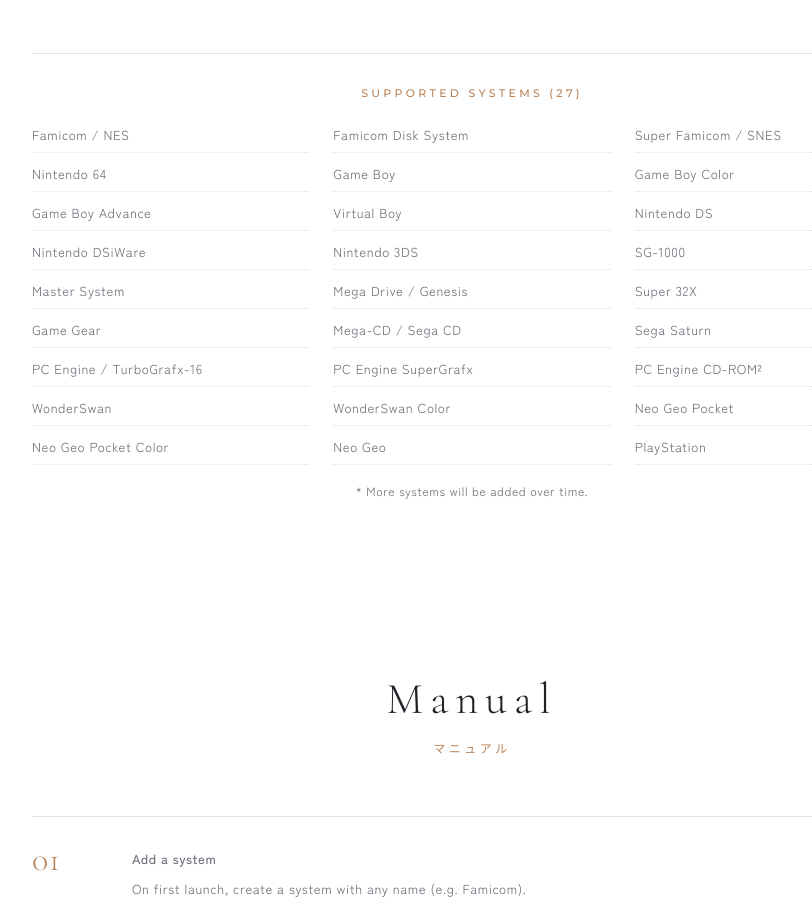
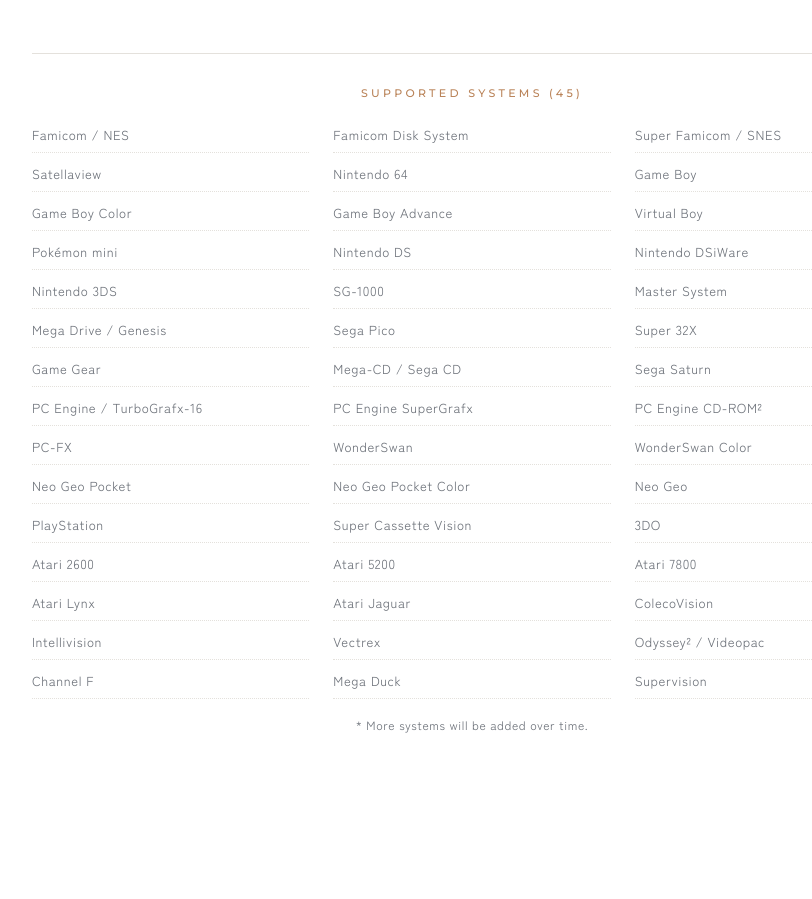
Before and after one commit to jpemu-project/jpemu-project.github.io, a plain HTML site: page index.html in a window 1280 px wide. Shown: the part 2805-3704 px from the top of the page, without its empty margins (243-1055 px from the left). Drawn offline with nearby package versions, Linux system fonts and the light colour scheme.

Commit message:
アプリ 1.2.0（2026.11.17）に合わせ、対応ゲーム機を全45機種にする
ダウンロード欄の版表記を 1.2.0 にし、対応ゲーム機の一覧に新しい18機種
（サテラビュー、ポケモンミニ、キッズコンピュータ ピコ、PC-FX、スーパーカセットビジョン、3DO、
アタリ5機種、コレコビジョン、インテレビジョン、ベクトレックス、オデッセイ²、チャンネルF、メガダック、スーパービジョン）を足す。
一覧の順番はアプリと同じにする。<head> の説明文の機種数は広報担当に任せる。

Co-Authored-By: Claude Sonnet 5.5 <noreply@anthropic.com>

```diff
--- a/index.html
+++ b/index.html
@@ -337,7 +337,7 @@ footer .fname{font:300 26px var(--f-serif);letter-spacing:.2em;color:var(--ink);
   <section class="sec" id="download">
     <div class="sec-head"><h2>Download</h2><p>ダウンロード</p></div>
     <div class="dl-card">
-      <div><h3>JPEmu Renamer 1.1.5 <span class="rel-date">(2026.11.17)</span> <span class="new-badge">New</span></h3><p><span class="ja">Windows 10 / 11（64bit）・インストール不要のPortableソフトウェア</span><span class="en">Windows 10 / 11 (64-bit) · portable software, no install needed</span></p>
+      <div><h3>JPEmu Renamer 1.2.0 <span class="rel-date">(2026.11.17)</span> <span class="new-badge">New</span></h3><p><span class="ja">Windows 10 / 11（64bit）・インストール不要のPortableソフトウェア</span><span class="en">Windows 10 / 11 (64-bit) · portable software, no install needed</span></p>
         <p><a href="https://github.com/jpemu-project/JPEmu-Renamer/releases/latest" target="_blank" rel="noopener"><span class="ja">リリースノート・過去のバージョン</span><span class="en">Release notes and past versions</span></a></p></div>
       <a class="btn fill" href="https://github.com/jpemu-project/JPEmu-Renamer/releases/latest/download/JPEmuRenamer-win-x64.zip">DOWNLOAD <span class="ja">(ZIP)</span><span class="en">(ZIP)</span></a>
     </div>
@@ -362,22 +362,25 @@ footer .fname{font:300 26px var(--f-serif);letter-spacing:.2em;color:var(--ink);
       <figure><a href="img/dark.jpg" target="_blank" rel="noopener"><img src="img/dark.jpg" width="1280" height="800" loading="lazy" alt="ダークテーマ"></a><figcaption><span class="ja">ダークテーマ（全6テーマ）</span><span class="en">Dark theme (one of six)</span></figcaption></figure>
     </div>
     <div class="systems">
-      <h3><span class="ja">対応ゲーム機（全27機種）</span><span class="en">SUPPORTED SYSTEMS (27)</span></h3>
+      <h3><span class="ja">対応ゲーム機（全45機種）</span><span class="en">SUPPORTED SYSTEMS (45)</span></h3>
       <ul>
         <li><span class="ja">ファミコン</span><span class="en">Famicom / NES</span></li>
         <li><span class="ja">ディスクシステム</span><span class="en">Famicom Disk System</span></li>
         <li><span class="ja">スーパーファミコン</span><span class="en">Super Famicom / SNES</span></li>
+        <li><span class="ja">サテラビュー</span><span class="en">Satellaview</span></li>
         <li><span class="ja">NINTENDO64</span><span class="en">Nintendo 64</span></li>
         <li><span class="ja">ゲームボーイ</span><span class="en">Game Boy</span></li>
         <li><span class="ja">ゲームボーイカラー</span><span class="en">Game Boy Color</span></li>
         <li><span class="ja">ゲームボーイアドバンス</span><span class="en">Game Boy Advance</span></li>
         <li><span class="ja">バーチャルボーイ</span><span class="en">Virtual Boy</span></li>
+        <li><span class="ja">ポケモンミニ</span><span class="en">Pokémon mini</span></li>
         <li><span class="ja">ニンテンドーDS</span><span class="en">Nintendo DS</span></li>
         <li><span class="ja">ニンテンドーDSiウェア</span><span class="en">Nintendo DSiWare</span></li>
         <li><span class="ja">ニンテンドー3DS</span><span class="en">Nintendo 3DS</span></li>
         <li><span class="ja">SG-1000</span><span class="en">SG-1000</span></li>
         <li><span class="ja">マスターシステム</span><span class="en">Master System</span></li>
         <li><span class="ja">メガドライブ</span><span class="en">Mega Drive / Genesis</span></li>
+        <li><span class="ja">キッズコンピュータ ピコ</span><span class="en">Sega Pico</span></li>
         <li><span class="ja">スーパー32X</span><span class="en">Super 32X</span></li>
         <li><span class="ja">ゲームギア</span><span class="en">Game Gear</span></li>
         <li><span class="ja">メガCD</span><span class="en">Mega-CD / Sega CD</span></li>
@@ -385,12 +388,27 @@ footer .fname{font:300 26px var(--f-serif);letter-spacing:.2em;color:var(--ink);
         <li><span class="ja">PCエンジン</span><span class="en">PC Engine / TurboGrafx-16</span></li>
         <li><span class="ja">PCエンジン スーパーグラフィックス</span><span class="en">PC Engine SuperGrafx</span></li>
         <li><span class="ja">PCエンジン CD-ROM²</span><span class="en">PC Engine CD-ROM²</span></li>
+        <li><span class="ja">PC-FX</span><span class="en">PC-FX</span></li>
         <li><span class="ja">ワンダースワン</span><span class="en">WonderSwan</span></li>
         <li><span class="ja">ワンダースワンカラー</span><span class="en">WonderSwan Color</span></li>
         <li><span class="ja">ネオジオポケット</span><span class="en">Neo Geo Pocket</span></li>
         <li><span class="ja">ネオジオポケットカラー</span><span class="en">Neo Geo Pocket Color</span></li>
         <li><span class="ja">ネオジオ</span><span class="en">Neo Geo</span></li>
         <li><span class="ja">プレイステーション</span><span class="en">PlayStation</span></li>
+        <li><span class="ja">スーパーカセットビジョン</span><span class="en">Super Cassette Vision</span></li>
+        <li><span class="ja">3DO</span><span class="en">3DO</span></li>
+        <li><span class="ja">アタリ2600</span><span class="en">Atari 2600</span></li>
+        <li><span class="ja">アタリ5200</span><span class="en">Atari 5200</span></li>
+        <li><span class="ja">アタリ7800</span><span class="en">Atari 7800</span></li>
+        <li><span class="ja">アタリ リンクス</span><span class="en">Atari Lynx</span></li>
+        <li><span class="ja">アタリ ジャガー</span><span class="en">Atari Jaguar</span></li>
+        <li><span class="ja">コレコビジョン</span><span class="en">ColecoVision</span></li>
+        <li><span class="ja">インテレビジョン</span><span class="en">Intellivision</span></li>
+        <li><span class="ja">ベクトレックス</span><span class="en">Vectrex</span></li>
+        <li><span class="ja">オデッセイ²</span><span class="en">Odyssey² / Videopac</span></li>
+        <li><span class="ja">チャンネルF</span><span class="en">Channel F</span></li>
+        <li><span class="ja">メガダック</span><span class="en">Mega Duck</span></li>
+        <li><span class="ja">スーパービジョン</span><span class="en">Supervision</span></li>
       </ul>
       <p class="note"><span class="ja">※順次追加予定</span><span class="en">* More systems will be added over time.</span></p>
     </div>
```
